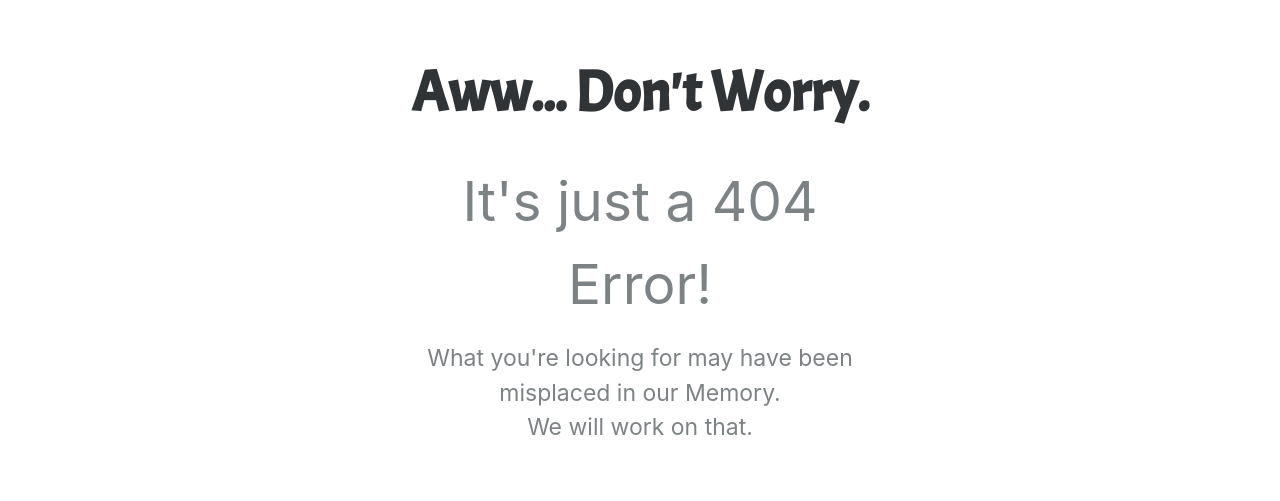
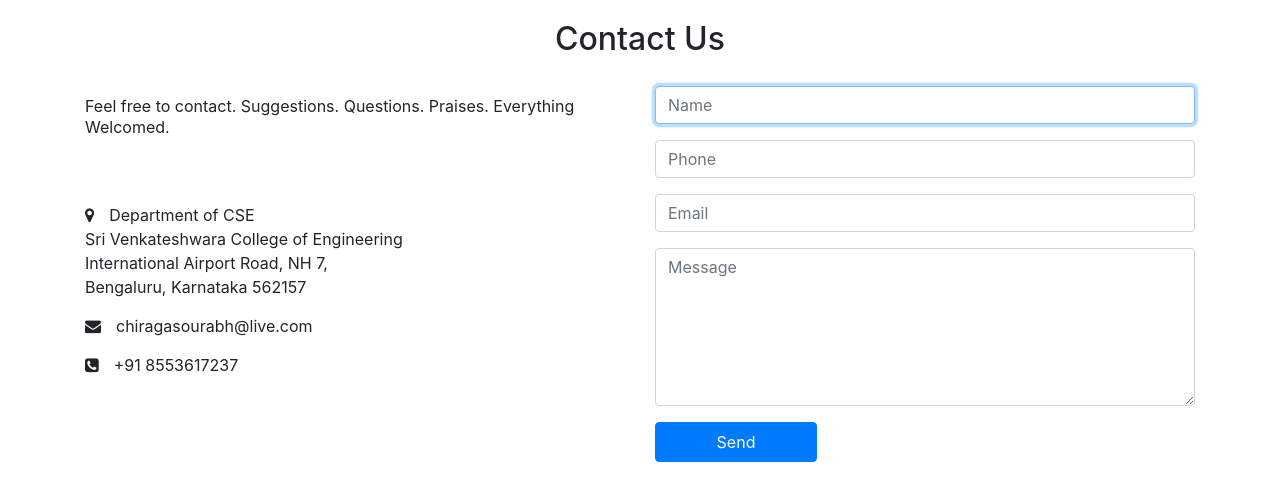
Before and after one commit to Chiragasourabh/ML-Search-Engine, a Flask app: page /contact in a window 1280 px wide. Shown: the part 101-602 px from the top of the page. Run offline with Flask 2, Linux system fonts and the light colour scheme; some libraries are stand-ins or nearby versions.

Commit message:
updated contact us and people behind page

```diff
--- a/app.py
+++ b/app.py
@@ -1,5 +1,6 @@
 from flask import Flask, request, render_template
 import wikipedia as wp
+import speech_recognition as sr
 
 app = Flask(__name__)
 
@@ -9,8 +10,14 @@ def index():
 
 @app.route('/', methods=['POST'])
 def my_form_post():
+    '''r=sr.Recognizer()
+    mic = sr.Microphone()
+    with mic as source:
+        audio=r.listen(source)
+    return r.recognize_google(audio)'''
     text = request.form['search']
-    return wp.summary(text,sentences=2)
+    #return wp.summary(r.recognize_google(audio),sentences=2)
+    return render_template('home.html',answer = wp.summary(text,sentences=2))
 
 @app.route('/home', methods=['POST'])
 def home_my_form_post():
@@ -31,7 +38,7 @@ def howitworks():
 
 @app.route('/contact')
 def contact():
-    return render_template('404.html')
+    return render_template('contact.html')
 
 @app.route('/auth')
 def auth():
--- a/static/assets/css/Style.css
+++ b/static/assets/css/Style.css
@@ -17,3 +17,56 @@ body:after{
   -webkit-transform:rotate(-45deg);
   transform:rotate(-45deg);
 }
+
+@media (min-width:768px) {
+  #info-container {
+    padding:50px 0;
+  }
+}
+
+#contact-heading{
+  font-size:40px;
+  margin-top:50px;
+  margin-bottom:35px;
+}
+
+div#contact-box {
+	  padding-right:0;
+	  padding-bottom:10px;
+	  padding-top:30px;
+	  min-height:100%;
+	  max-height:100%;
+	}
+
+	p#contact-text {
+	  line-height:1.3em;
+	  padding-bottom:50px;
+	}
+
+	div.info-box {
+	  margin-bottom:15px;
+	}
+
+	.my-info-icons {
+	  margin-right:15px;
+	}
+
+	div#info-container {
+	  padding-bottom:20px;
+	  padding-top:20px;
+	}
+
+	button#form-btn {
+	  width:30%;
+	  height:40px;
+	  font-size:1em;
+	}
+
+	form#my-form {
+	  padding-bottom:20px;
+	  padding-top:20px;
+	}
+
+	input[type="text"], input[type="email"], input[type="tel"], textarea {
+	  border-radius:50 !important;
+	}
--- /dev/null
+++ b/templates/contact.html
@@ -0,0 +1,25 @@
+{% extends 'layout.html' %}
+
+{% block body %}
+<div class="container" id="info-container">
+        <div class="row">
+            <div class="col-md-12 contact-heading">
+                <h2 class="text-center">Contact Us</h2>
+            </div>
+            <div class="col-12 col-sm-6 col-md-6" id="contact-box">
+                <p id="contact-text">Feel free to contact. Suggestions. Questions. Praises. Everything Welcomed.</p>
+                <div class="info-box"><i class="fa fa-map-marker my-info-icons"></i><span class="text-uppercase text-info"></span><span>Department of CSE<br>   Sri Venkateshwara College of Engineering <br>International Airport Road, NH 7, <br>Bengaluru, Karnataka 562157</span></div>
+                <div class="info-box"><i class="fa fa-envelope my-info-icons"></i><span class="text-uppercase text-info"></span><span>chiragasourabh@live.com </span></div>
+                <div class="info-box"><i class="fa fa-phone-square my-info-icons"></i><span class="text-uppercase text-info"></span><span>+91 8553617237 </span></div>
+            </div>
+            <div class="col-12 col-sm-6 col-md-6 site-form">
+                <form id="my-form">
+                    <div class="form-group"><label class="sr-only" for="firstname">Name</label><input class="form-control" type="text" name="name" required="" placeholder="Name" autofocus="" id="name"></div>
+                    <div class="form-group"><label class="sr-only" for="phonenumber">Phone Number</label><input class="form-control" type="tel" name="phonenumber" required="" placeholder="Phone" id="phonenumber"></div>
+                    <div class="form-group"><label class="sr-only" for="email">Email Address</label><input class="form-control" type="text" name="email" required="" placeholder="Email" id="email"></div>
+                    <div class="form-group"><label class="sr-only" for="messages">Last Name</label><textarea class="form-control" rows="6" name="messages" required="" placeholder="Message"></textarea></div>
+					<button class="btn btn-primary" type="submit" id="form-btn">Send</button></form>
+            </div>
+        </div>
+</div>
+{% endblock %}
--- a/templates/layout.html
+++ b/templates/layout.html
@@ -19,6 +19,7 @@
 	<link rel= "stylesheet" type= "text/css" href= "{{ url_for('static',filename='assets/bootstrap/css/bootstrap.min.css') }}">
 	<link rel= "stylesheet" type= "text/css" href= "{{ url_for('static',filename='assets/fonts/font-awesome.min.css') }}">
 	<link rel= "stylesheet" type= "text/css" href= "{{ url_for('static',filename='assets/css/Navigation-Clean.css') }}">
+  <link rel= "stylesheet" type= "text/css" href= "{{ url_for('static',filename='assets/css/Team.css') }}">
 </head>
 
 <body>
@@ -29,6 +30,7 @@
     <script src="https://stackpath.bootstrapcdn.com/bootstrap/4.1.3/js/bootstrap.min.js"></script>
 	<script src='https://cdnjs.cloudflare.com/ajax/libs/jquery/1.9.1/jquery.min.js'></script>
 	<script type="text/javascript" src="{{ url_for('static', filename='assets/bootstrap/js/bootstrap.min.js') }}"></script>
+
 </body>
 
 </html>
```
Also changed, not shown: static/assets/css/Home.css (+37 -5 lines), static/assets/css/Team.css (added, +65 -0 lines), static/js/home.js (added, +14 -0 lines), templates/about.html (+36 -1 lines), templates/home.html (+7 -3 lines), static/assets/img/avatars/avatarcs.png (added), static/assets/img/avatars/avatarhas.jpg (added), 1 other file.
